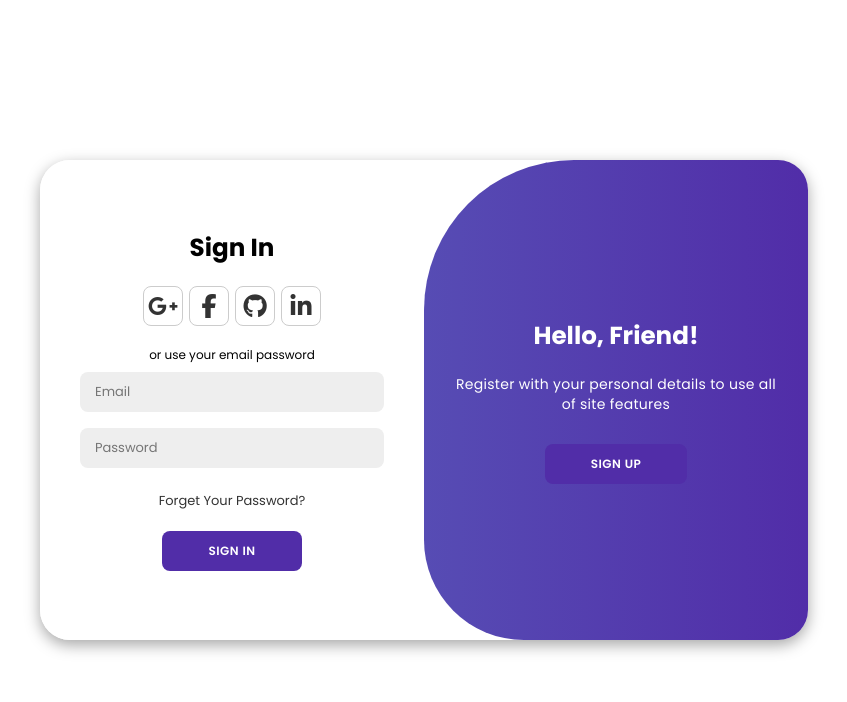
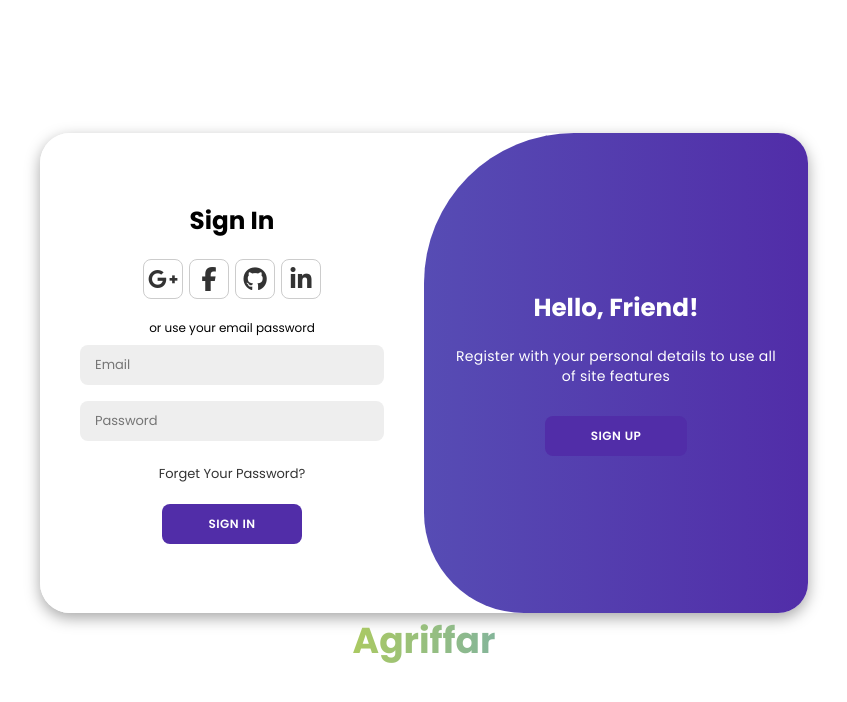
Before and after one commit to dornelesfernando/AgrIFFar, a React (Vite) app in the folder client/: page /useraccess in a window 1280 px wide. Shown: the top 702 px of the page, without its empty margins (216-1063 px from the left). Built offline with nearby package versions, Linux system fonts and the light colour scheme.

Commit message:
Watermark layout component

```diff
--- /dev/null
+++ b/client/src/layout/Watermark/Watermark.jsx
@@ -0,0 +1,46 @@
+import styles from './Watermark.module.css'
+import React, { useState } from 'react';
+
+function Watermark(){
+    const [showImage, setShowImage] = useState(false); // Estado para controlar a visibilidade da imagem
+    const [exitAnimation, setExitAnimation] = useState(false); // Estado para a animação de saída
+
+    const handleMouseEnter = () => {
+        setExitAnimation(false); // Remove a animação de saída ao entrar
+        setShowImage(true); // Mostra a imagem
+    };
+
+    const handleMouseLeave = () => {
+        setExitAnimation(true); // Ativa a animação de saída
+        // Esconde a imagem após a animação de saída
+        setTimeout(() => {
+            setShowImage(false);
+        }, 400); // O tempo deve ser o mesmo que o da animação de saída
+    };
+
+    return(
+        <>
+            <div className="container">
+                <a
+                    href="./"
+                    className={styles.logo}
+                    onMouseEnter={handleMouseEnter} // Mostra a imagem ao passar o mouse
+                    onMouseLeave={handleMouseLeave} // Oculta a imagem ao tirar o mouse
+                >
+                    Agriffar
+                </a>
+
+                {/* A imagem só será renderizada se showImage for true */}
+                {showImage && (
+                    <img
+                        className={`${styles.root} ${exitAnimation ? styles.exit : ''}`}
+                        src="/img/plantaLogo.png"
+                        alt="Planta Logo"
+                    />
+                )}
+            </div>
+        </>
+    )
+}
+
+export default Watermark;
--- /dev/null
+++ b/client/src/layout/Watermark/Watermark.module.css
@@ -0,0 +1,40 @@
+.container{
+    position: absolute;
+    top: 0;
+    left: 0;
+}
+
+.logo {
+    background: linear-gradient(95deg, #aac963 3.2%, #84b59a 99.5%);
+    background-clip: text;
+    -webkit-background-clip: text;
+    -webkit-text-fill-color: transparent;
+    font-weight: 700;
+    font-size: 36px;
+    position: relative; /* Para posicionar a imagem em relação ao logo */
+}
+
+.root {
+    position: absolute;
+    left: 50%; /* Centraliza horizontalmente */
+    transform: translateX(-50%) translateY(-10px); /* Começa um pouco acima */
+    margin-top: 10px; /* Margem superior para afastar da logo */
+    height: 75px;
+    width: 75px;
+    z-index: 10; /* Garante que a imagem apareça acima de outros elementos */
+    opacity: 0; /* Começa invisível */
+    transition: opacity 0.4s ease, transform 0.4s ease; /* Transição suave */
+}
+
+/* Animação de entrada */
+.logo:hover + .root {
+    opacity: 1; /* Torna a imagem visível */
+    transform: translateX(-50%) translateY(0); /* Vai para a posição correta */
+}
+
+/* Animação de saída */
+.root.exit {
+    opacity: 0; /* Torna a imagem invisível */
+    transform: translateX(-50%) translateY(-10px); /* Sobe um pouco enquanto desaparece */
+    transition: opacity 0.4s ease, transform 0.4s ease; /* Transição suave */
+}
--- a/client/src/pages/UserAccess/index.jsx
+++ b/client/src/pages/UserAccess/index.jsx
@@ -5,6 +5,8 @@ import SignUp from './services/SignUp.jsx';
 import SignInText from './components/SignInText.jsx';
 import SignUpText from './components/SignUpText.jsx';
 import { useState, useEffect } from 'react';
+import Waves from '../../layout/Waves/Waves.jsx';
+import Watermark from '../../layout/Watermark/Watermark.jsx';
 
 function UserAccess() {
     const location = useLocation();
@@ -33,6 +35,8 @@ function UserAccess() {
                     </div>
                 </div>
             </div>
+            <Watermark />
+            <Waves />
         </div>
     );
 }
```
